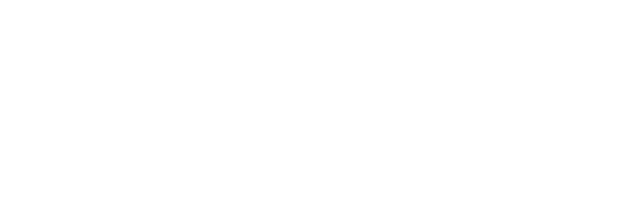
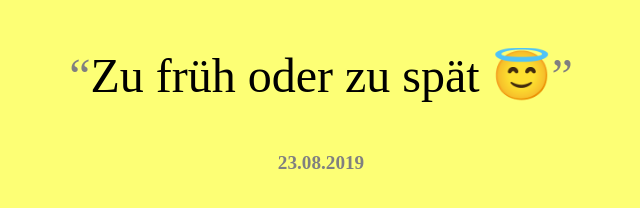
Before and after one commit to tnobody/kati-quiz, a website: page index.html in a window 1280 px wide. Shown: the whole page, without its empty margins (319-959 px from the left). Drawn offline with Linux system fonts and the light colour scheme.

Commit message:
make runnable as is

```diff
--- a/index.html
+++ b/index.html
@@ -1,3 +1,16 @@
+<!doctype html>
+<html lang="en">
+  <head>
+    <!-- Required meta tags -->
+    <meta charset="utf-8">
+    <meta name="viewport" content="width=device-width, initial-scale=1, shrink-to-fit=no">
+
+    <!-- Bootstrap CSS -->
+    <link rel="stylesheet" href="style.css" crossorigin="anonymous">
+
+    <title>😘</title>
+  </head>
+  <body>
   <header></header>
     <main>
         <blockquote id="quote">
@@ -5,3 +18,6 @@
         <p id="date"></p>
     <main>
     <footer></footer>
+    <script src="index.js"></script>
+  </body>
+</html>
```
Lines whose indentation alone changed are shown as unchanged.
